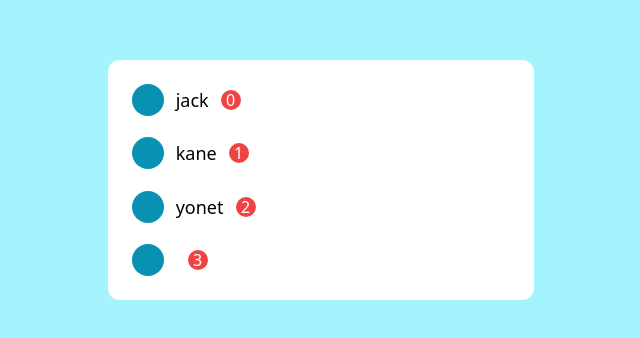
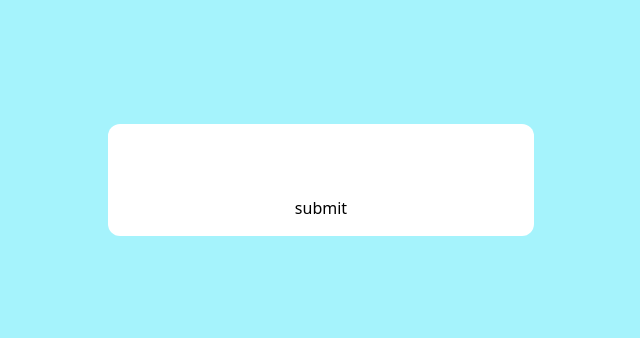
Before and after one commit to jdy8739/NEXT-14-Lecture, a Next.js app: page /home in a window 1280 px wide. Shown: the part 220-558 px from the top of the page, without its empty margins (319-959 px from the left). Built offline with nearby package versions, Linux system fonts and the light colour scheme.

Commit message:
note: practice group, group within selectors

```diff
--- a/app/home/page.tsx
+++ b/app/home/page.tsx
@@ -14,30 +14,20 @@ export default function Home() {
       <div
         className="
           w-4/12
-          h-60
+          h-28
           p-4
           bg-white
           rounded-xl
           flex
           flex-col
-          justify-between"
+          justify-between
+          group"
       >
-        {['jack', 'kane', 'yonet', ''].map((name, index) => {
-          return (
-            <div key={name} className="p-2 flex items-center ">
-              <div className="size-8 bg-cyan-600 rounded-full" />
-              <div className="ml-3">
-                <span className="text-lg font-medium empty:w-20 empty:h-3 empty:bg-gray-400 empty:rounded-md">
-                  {name}
-                </span>
-              </div>
-              <div className="ml-3 bg-red-500 size-5 rounded-full flex justify-center items-center text-white relative">
-                <span className="absolute size-5 rounded-full bg-red-500 animate-ping"></span>
-                <span>{index}</span>
-              </div>
-            </div>
-          );
-        })}
+        <input className="outline-none ring ring-transparent ring-gray-200" />
+        <div className="group-focus-within:block hidden">
+          Make sure it is a valid email.
+        </div>
+        <button>submit</button>
       </div>
     </main>
   );
```
